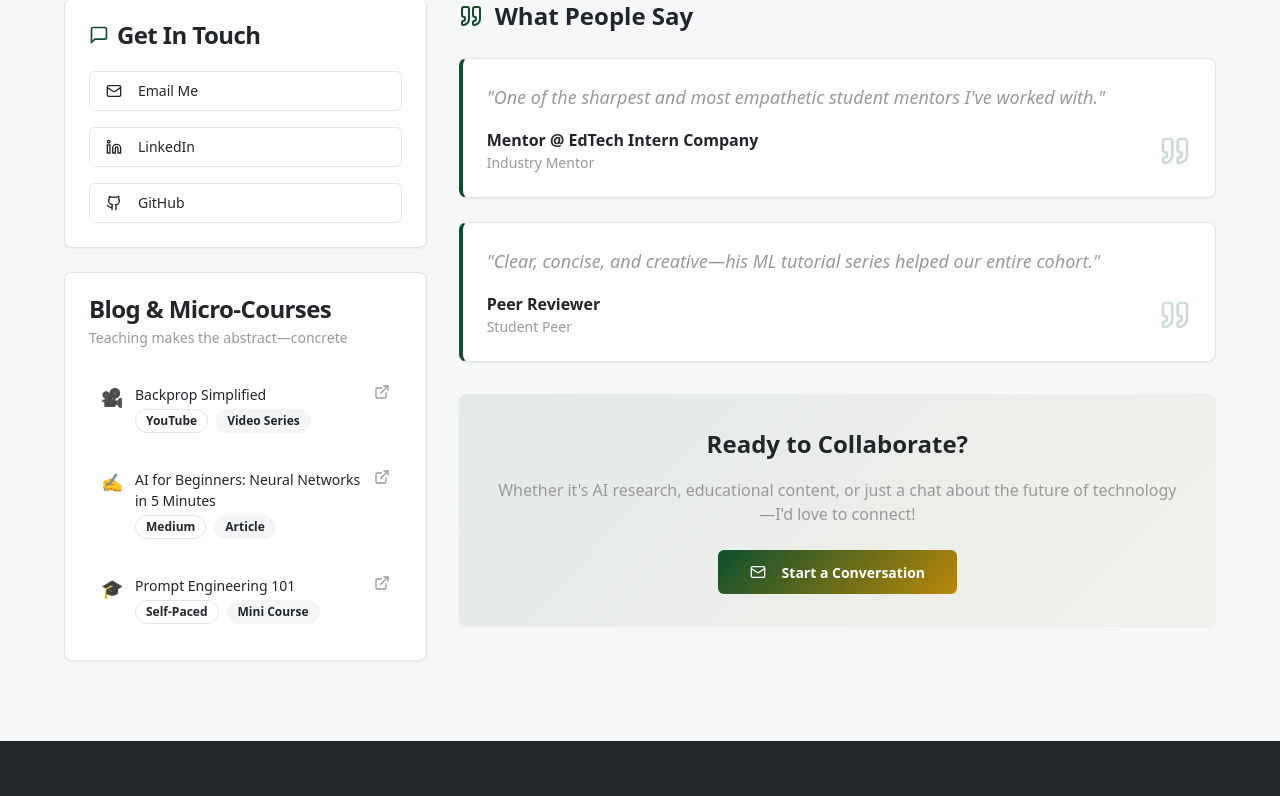
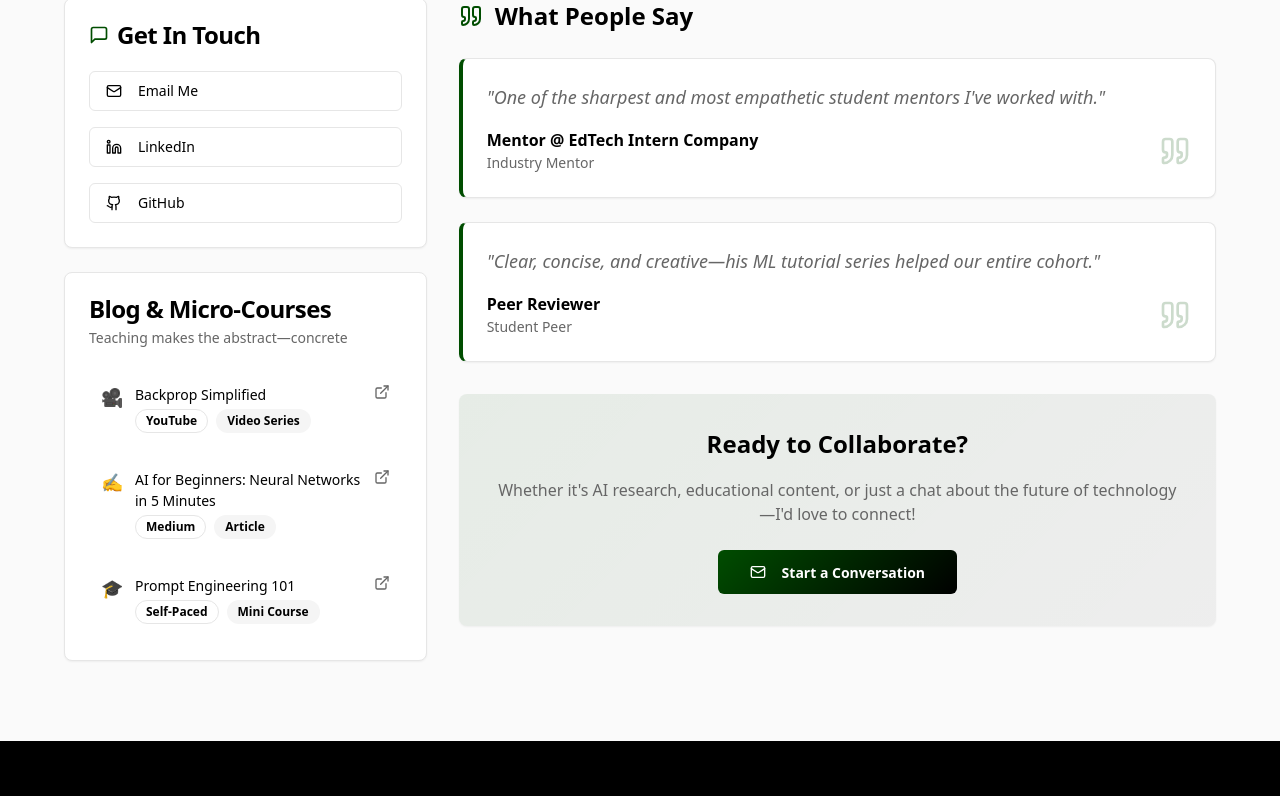
Before and after one commit to prabhudas47/code-explore-teach, a React (Vite) app: page / in a window 1280 px wide. Shown: the part 6053-6849 px from the top of the page. Built offline with nearby package versions, Linux system fonts and the light colour scheme.

Commit message:
Update theme to white, black, and dark green
Updated the website's background and theme to incorporate white, black, and dark green colors.

```diff
--- a/src/index.css
+++ b/src/index.css
@@ -6,54 +6,54 @@
 
 @layer base {
   :root {
-    /* Core Colors - White & Dark Green Professional */
+    /* Core Colors - White, Black & Dark Green */
     --background: 0 0% 100%;
-    --foreground: 210 11% 15%;
+    --foreground: 0 0% 0%;
 
     /* Cards & Surfaces */
     --card: 0 0% 100%;
-    --card-foreground: 210 11% 15%;
-    --surface: 210 14% 97%;
+    --card-foreground: 0 0% 0%;
+    --surface: 0 0% 98%;
 
     /* Primary - Dark Green */
-    --primary: 150 70% 18%;
+    --primary: 120 100% 15%;
     --primary-foreground: 0 0% 100%;
-    --primary-soft: 150 70% 95%;
+    --primary-soft: 120 100% 95%;
 
-    /* Secondary - Light Surfaces */
-    --secondary: 210 14% 96%;
-    --secondary-foreground: 210 11% 15%;
+    /* Secondary - Light Greys */
+    --secondary: 0 0% 96%;
+    --secondary-foreground: 0 0% 0%;
 
     /* Muted - Professional Greys */
-    --muted: 210 14% 96%;
-    --muted-foreground: 0 0% 60%;
+    --muted: 0 0% 96%;
+    --muted-foreground: 0 0% 40%;
 
-    /* Accent - Muted Gold */
-    --accent: 43 91% 38%;
+    /* Accent - Black */
+    --accent: 0 0% 0%;
     --accent-foreground: 0 0% 100%;
-    --accent-soft: 43 91% 95%;
+    --accent-soft: 0 0% 95%;
 
     /* Status Colors */
     --destructive: 0 84% 60%;
     --destructive-foreground: 0 0% 100%;
-    --success: 150 70% 35%;
+    --success: 120 100% 25%;
     --success-foreground: 0 0% 100%;
 
     /* Borders & Inputs */
-    --border: 210 14% 90%;
-    --input: 210 14% 90%;
-    --ring: 150 70% 18%;
+    --border: 0 0% 90%;
+    --input: 0 0% 90%;
+    --ring: 120 100% 15%;
 
-    /* Technology Hub Gradients */
-    --gradient-primary: linear-gradient(135deg, hsl(150 70% 18%), hsl(43 91% 38%));
-    --gradient-surface: linear-gradient(180deg, hsl(0 0% 100%), hsl(210 14% 97%));
-    --gradient-hero: linear-gradient(135deg, hsl(150 70% 18% / 0.08), hsl(43 91% 38% / 0.05));
+    /* Clean Gradients */
+    --gradient-primary: linear-gradient(135deg, hsl(120 100% 15%), hsl(0 0% 0%));
+    --gradient-surface: linear-gradient(180deg, hsl(0 0% 100%), hsl(0 0% 98%));
+    --gradient-hero: linear-gradient(135deg, hsl(120 100% 15% / 0.08), hsl(0 0% 0% / 0.05));
 
-    /* Professional Shadows */
-    --shadow-soft: 0 2px 8px hsl(150 70% 18% / 0.04);
-    --shadow-medium: 0 4px 16px hsl(150 70% 18% / 0.08);
-    --shadow-hard: 0 8px 32px hsl(150 70% 18% / 0.12);
-    --shadow-primary: 0 4px 20px hsl(150 70% 18% / 0.25);
+    /* Minimal Shadows */
+    --shadow-soft: 0 2px 8px hsl(0 0% 0% / 0.08);
+    --shadow-medium: 0 4px 16px hsl(0 0% 0% / 0.12);
+    --shadow-hard: 0 8px 32px hsl(0 0% 0% / 0.16);
+    --shadow-primary: 0 4px 20px hsl(120 100% 15% / 0.25);
 
     /* Swiss Typography Scale */
     --font-size-xs: 0.75rem;
```
